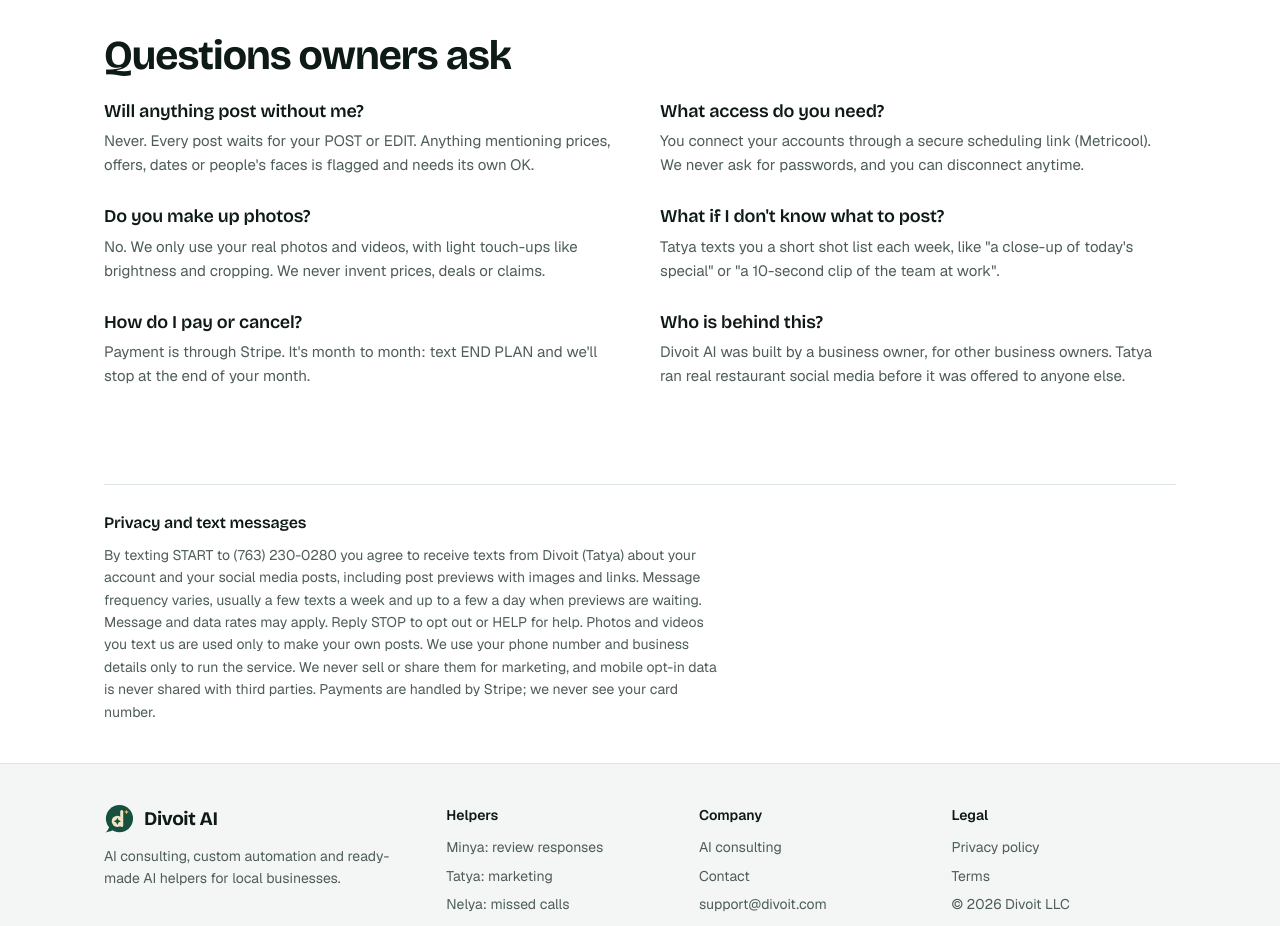
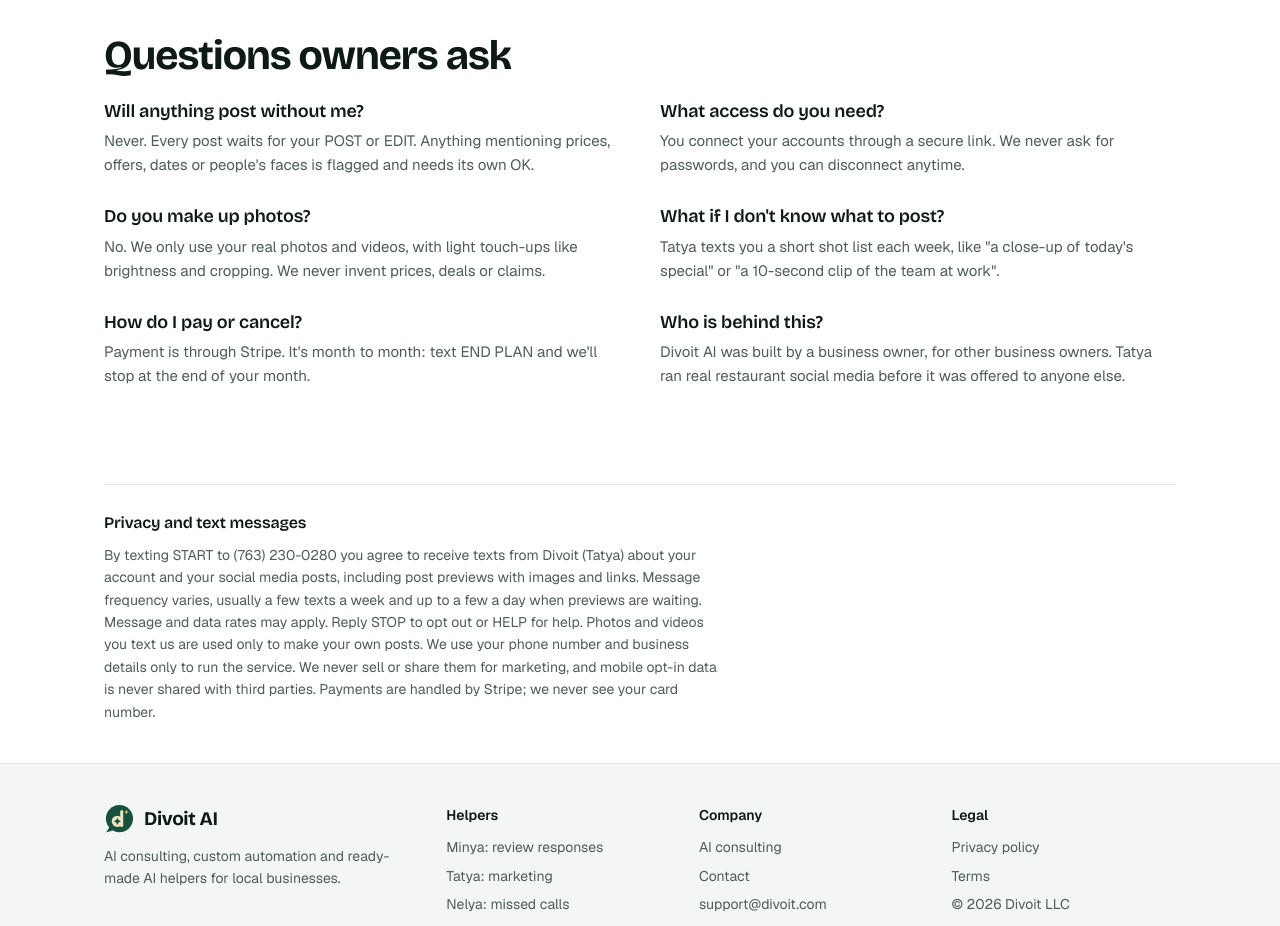
Before and after one commit to er-faiz-khan/divoit-site, a plain HTML site: page tatya/index.html in a window 1280 px wide. Shown: the part 1680-2606 px from the top of the page. Drawn offline with nearby package versions, Linux system fonts and the light colour scheme.

Commit message:
Remove vendor name from Tatya FAQ
Co-Authored-By: Claude Opus 5.5 <noreply@anthropic.com>
Claude-Session: https://claude.ai/code/session_01H6XRKjQ19WSpQgBGM73Umf

```diff
--- a/tatya/index.html
+++ b/tatya/index.html
@@ -80,7 +80,7 @@
     <h2 id="faqH">Questions owners ask</h2>
     <div class="faq">
       <div><h3>Will anything post without me?</h3><p class="muted">Never. Every post waits for your POST or EDIT. Anything mentioning prices, offers, dates or people's faces is flagged and needs its own OK.</p></div>
-      <div><h3>What access do you need?</h3><p class="muted">You connect your accounts through a secure scheduling link (Metricool). We never ask for passwords, and you can disconnect anytime.</p></div>
+      <div><h3>What access do you need?</h3><p class="muted">You connect your accounts through a secure link. We never ask for passwords, and you can disconnect anytime.</p></div>
       <div><h3>Do you make up photos?</h3><p class="muted">No. We only use your real photos and videos, with light touch-ups like brightness and cropping. We never invent prices, deals or claims.</p></div>
       <div><h3>What if I don't know what to post?</h3><p class="muted">Tatya texts you a short shot list each week, like "a close-up of today's special" or "a 10-second clip of the team at work".</p></div>
       <div><h3>How do I pay or cancel?</h3><p class="muted">Payment is through Stripe. It's month to month: text END PLAN and we'll stop at the end of your month.</p></div>
```
